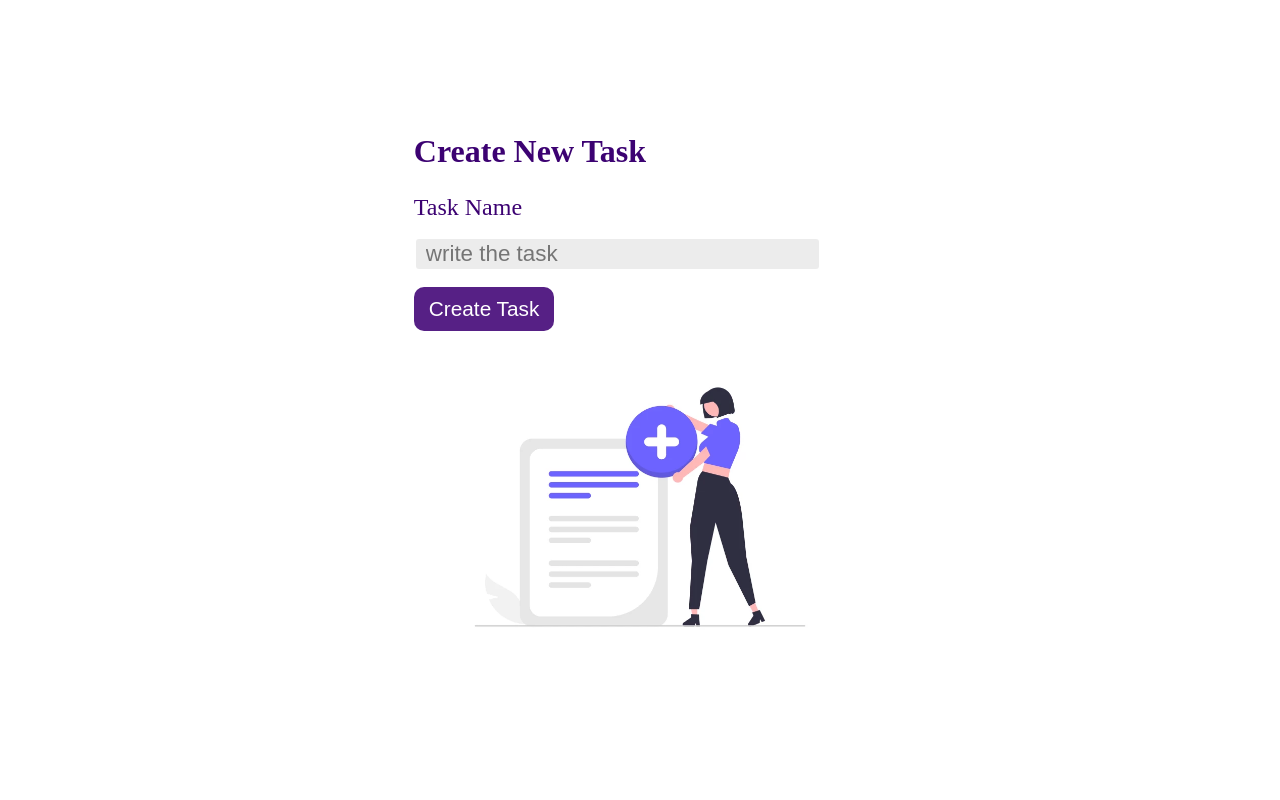
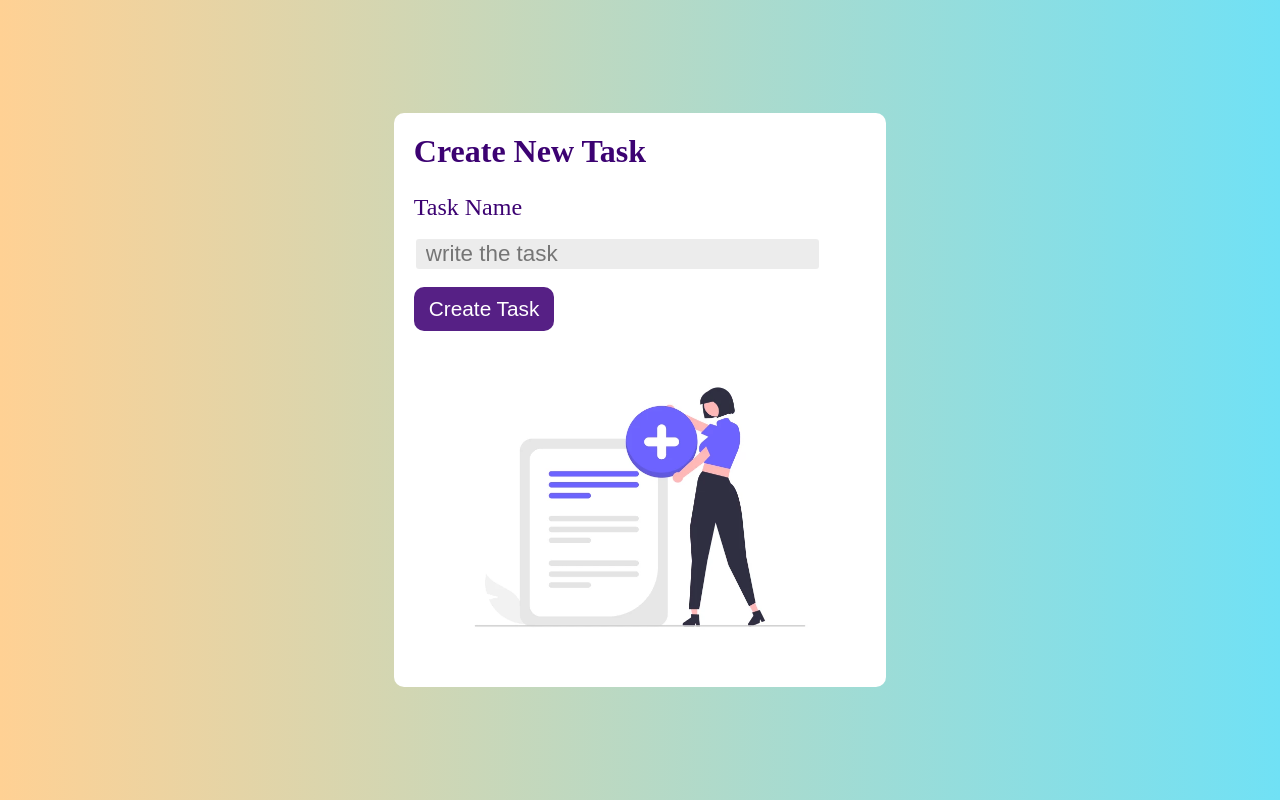
Before and after one commit to EleomarPL/react-todo-app, a React (Create React App) app: page / in a window 1280 px wide. Built offline with nearby package versions, Linux system fonts and the light colour scheme.

Commit message:
added background styles

```diff
--- a/src/styles/index.css
+++ b/src/styles/index.css
@@ -3,3 +3,9 @@
   padding: 0;
   box-sizing: border-box;
 }
+main{
+  background: #70e1f5;
+  background: -webkit-linear-gradient(to right, #ffd194, #70e1f5);
+  background: linear-gradient(to right, #ffd194, #70e1f5);
+
+}
```
